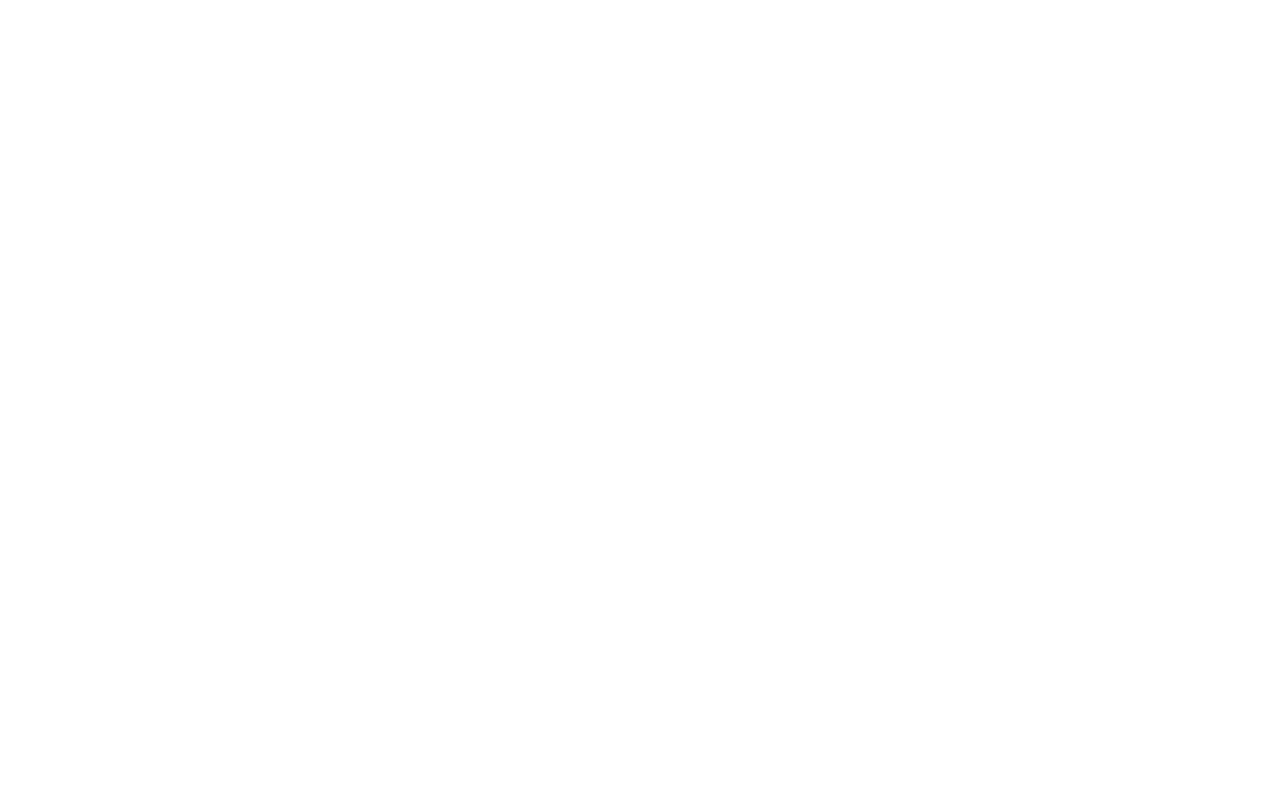
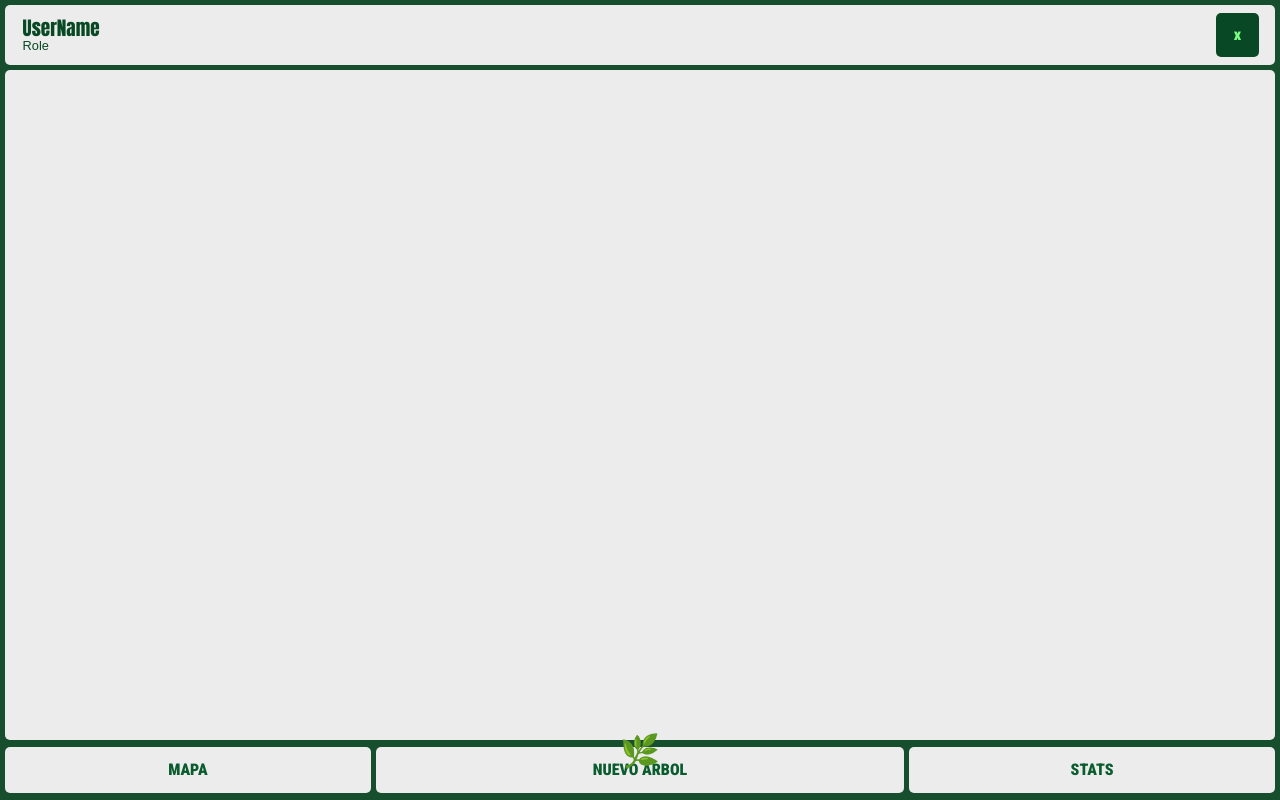
Before and after one commit to victoriasegovia/Counting-Trees, a React app in the folder frontend/: page /map in a window 1280 px wide. Before the commit this address had no page. Built offline with nearby package versions, Linux system fonts and the light colour scheme; the HTML template or start-up script is replaced by a standard one.

Commit message:
app layout created with top and bottom bars css implemented

```diff
--- a/frontend/src/App.css
+++ b/frontend/src/App.css
@@ -1,44 +1,31 @@
 @import "tailwindcss";
+@import url('https://fonts.googleapis.com/css2?family=Anton&display=swap');
+@import url('https://fonts.googleapis.com/css2?family=Roboto+Condensed:wght@900&display=swap');
 
+body {
+  margin: 0;
+  font-family: 'Roboto Condensed', sans-serif;
+  background-color: #174F2E;
+  color: #ffffff;
+}
+
+/* Opcional: contenedor raíz global */
 #root {
   max-width: 1280px;
   margin: 0 auto;
-  padding: 2rem;
   text-align: center;
 }
 
-.logo {
-  height: 6em;
-  padding: 1.5em;
-  will-change: filter;
-  transition: filter 300ms;
-}
-.logo:hover {
-  filter: drop-shadow(0 0 2em #646cffaa);
-}
-.logo.react:hover {
-  filter: drop-shadow(0 0 2em #61dafbaa);
-}
+@keyframes float {
+  0% {
+    transform: translateY(0);
+  }
 
-@keyframes logo-spin {
-  from {
-    transform: rotate(0deg);
+  50% {
+    transform: translateY(-10px);
   }
-  to {
-    transform: rotate(360deg);
+
+  100% {
+    transform: translateY(0);
   }
 }
-
-@media (prefers-reduced-motion: no-preference) {
-  a:nth-of-type(2) .logo {
-    animation: logo-spin infinite 20s linear;
-  }
-}
-
-.card {
-  padding: 2em;
-}
-
-.read-the-docs {
-  color: #888;
-}
--- a/frontend/src/App.jsx
+++ b/frontend/src/App.jsx
@@ -1,6 +1,7 @@
 import { BrowserRouter as Router, Routes, Route } from 'react-router-dom';
 import Home from './pages/Home';
 import RegisterForm from './pages/RegisterForm';
+import MapView from './pages/MapView';
 import './App.css';
 
 function App() {
@@ -12,6 +13,7 @@
         <Routes>
           <Route path="/" element={<Home />} />
           <Route path="/access" element={<RegisterForm />} />
+          <Route path="/map" element={<MapView />} />
         </Routes>
       </Router>
     </>
--- /dev/null
+++ b/frontend/src/CSS/AppLayout.css
@@ -0,0 +1,131 @@
+:root {
+    --topbar-height: 60px;
+    --bottombar-height: 50px;
+    --side-margin: 5px;
+    --gap-margin: 5px;
+    --border-radius: 5px;
+}
+
+/* TopBar */
+.topbar {
+    position: fixed;
+    top: var(--side-margin);
+    left: var(--side-margin);
+    right: var(--side-margin);
+    height: var(--topbar-height);
+
+    display: flex;
+    justify-content: space-between;
+    align-items: center;
+
+    background-color: #ECECEC;
+    border-radius: var(--border-radius);
+    z-index: 1000;
+    padding: 0 1rem;
+}
+
+.topbar-user {
+    display: flex;
+    flex-direction: column;
+    align-items: flex-start;
+    text-align: left;
+    line-height: 1.1;
+    padding: 0.1rem;
+}
+
+.topbar-username {
+    font-size: 1.2rem;
+    font-family: 'Anton', sans-serif;
+    color: #094824;
+}
+
+.topbar-role {
+    font-size: 0.8rem;
+    font-family: 'Roboto Condensed Regular', sans-serif;
+    color: #094824;
+}
+
+.logout-button {
+    background-color: #094824;
+    color: #7BFF83;
+    border: none;
+    font-size: 1rem;
+    border-radius: 5px;
+    cursor: pointer;
+    transition: 0.2s;
+    width: 2.7rem;
+    height: 2.7rem;
+    display: flex;
+    align-items: center;
+    justify-content: center;
+}
+
+.logout-button:hover {
+    background-color: #084d27;
+}
+
+/* BottomBar */
+.bottombar {
+    position: fixed;
+    bottom: var(--side-margin);
+    left: var(--side-margin);
+    right: var(--side-margin);
+    height: var(--bottombar-height);
+
+    display: flex;
+    justify-content: space-around;
+    align-items: center;
+    gap: 5px;
+
+    z-index: 1000;
+}
+
+.bottom-button {
+    flex: 1;
+    display: flex;
+    flex-direction: column;
+    align-items: center;
+    justify-content: center;
+
+    background-color: #ECECEC;
+    border-radius: var(--border-radius);
+    cursor: pointer;
+
+    font-family: 'Roboto Condensed', sans-serif;
+    font-weight: 900;
+    color: #0a5c2f;
+}
+
+.center-button {
+    flex: 1.5;
+    position: relative;
+}
+
+.center-button span {
+    position: relative;
+    z-index: 2;
+}
+
+.center-button::before {
+    content: "🌿";
+    position: absolute;
+    top: -50%;
+    left: 50%;
+    transform: translateX(-50%);
+    font-size: 2rem;
+    z-index: 3;
+    pointer-events: none;
+}
+
+.view {
+    position: absolute;
+    top: calc(var(--side-margin) + var(--topbar-height) + var(--gap-margin));
+    bottom: calc(var(--side-margin) + var(--bottombar-height) + var(--gap-margin));
+    left: var(--side-margin);
+    right: var(--side-margin);
+
+    background-color: #ececec;
+    border-radius: var(--border-radius);
+    overflow: hidden;
+    z-index: 0;
+}
--- /dev/null
+++ b/frontend/src/CSS/Landing.css
@@ -0,0 +1,69 @@
+@import url('https://fonts.googleapis.com/css2?family=Anton&display=swap');
+@import url('https://fonts.googleapis.com/css2?family=Roboto+Condensed:wght@900&display=swap');
+
+#root {
+    max-width: 1280px;
+    margin: 0 auto;
+    padding: 2rem;
+    text-align: center;
+}
+
+body {
+    margin: 0;
+    background-color: #174F2E;
+}
+
+.title {
+    font-family: 'Anton', sans-serif;
+    line-height: 0.01;
+    font-size: 1.45rem;
+    color: #7BFF83;
+}
+
+.btn-observer {
+    font-family: 'Roboto Condensed', sans-serif;
+    font-weight: 900;
+    color: #174F2E;
+    background-color: #5BBD84;
+    margin: 0.2rem;
+    width: 90%;
+}
+
+.btn-access {
+    font-family: 'Roboto Condensed', sans-serif;
+    font-weight: 900;
+    color: #7BFF83;
+    background-color: #1F623B;
+    margin: 0.2rem;
+    width: 90%;
+}
+
+.container-landing {
+    display: flex;
+    flex-direction: column;
+    align-items: center;
+    gap: 5rem;
+}
+
+.trees {
+    font-size: 3rem;
+    letter-spacing: -1rem;
+}
+
+.eyes {
+    animation: float 2s ease-in-out infinite;
+}
+
+@keyframes float {
+    0% {
+        transform: translateY(0);
+    }
+
+    50% {
+        transform: translateY(-10px);
+    }
+
+    100% {
+        transform: translateY(0);
+    }
+}
--- /dev/null
+++ b/frontend/src/components/BottomBar.jsx
@@ -0,0 +1,22 @@
+import React from "react";
+import '../CSS/AppLayout.css';
+
+export default function BottomBar() {
+    return (
+        <>
+            <div className="bottombar">
+                <button className="bottom-button">
+                    <span>MAPA</span>
+                </button>
+
+                <button className="bottom-button center-button">
+                    <span>NUEVO ÁRBOL</span>
+                </button>
+
+                <button className="bottom-button">
+                    <span>STATS</span>
+                </button>
+            </div>
+        </>
+    )
+}
--- /dev/null
+++ b/frontend/src/components/TopBar.jsx
@@ -0,0 +1,19 @@
+import React from "react";
+import '../CSS/AppLayout.css';
+
+export default function TopBar() {
+    return (
+        <>
+            <div className="topbar">
+                <div className="topbar-user">
+                    <h2 className="topbar-username">UserName</h2>
+                    <span className="topbar-role">Role</span>
+                </div>
+
+                <button className="logout-button">
+                    x
+                </button>
+            </div>
+        </>
+    )
+}
--- a/frontend/src/pages/Home.jsx
+++ b/frontend/src/pages/Home.jsx
@@ -1,12 +1,33 @@
 import { Link } from 'react-router-dom';
+import "../CSS/Landing.css";
 
 export default function Home() {
 
     return (
         <>
-            <h1>Welcome</h1>
-            <Link to={"/access"}><button>Log In</button></Link>
-            <Link to={"/access"}><button>Register</button></Link>
+            <div className='container-landing'>
+
+                <div className='title'>
+                    <h1>COUNTING</h1><br></br>
+                    <h1>TREES</h1>
+                </div>
+
+                <p className='trees'>🌳🌳🌳</p>
+                <div>
+                    <div style={{ position: 'relative', display: 'inline-block', width: '100%' }}>
+                        <span className='eyes' style={{
+                            position: 'absolute',
+                            top: '-30px',
+                            right: '-20px',
+                            fontSize: '3rem'
+                        }} >👀</span>
+                        <Link to={"/map"}><button className='btn-observer'>CONTINUA COMO OBSERVADOR</button></Link> <br></br>
+                    </div>
+                    <Link to={"/access"}><button className='btn-access'>LOG IN</button></Link> <br></br>
+                    <Link to={"/access"}><button className='btn-access'>REGÍSTRATE</button></Link>
+                </div >
+
+            </div>
         </>
     )
 }
--- /dev/null
+++ b/frontend/src/pages/MapView.jsx
@@ -0,0 +1,17 @@
+import TopBar from "../components/TopBar";
+import BottomBar from "../components/BottomBar";
+import "../CSS/AppLayout.css";
+
+export default function MapView() {
+    return (
+        <>
+            <TopBar />
+
+            <div className="view">
+
+            </div>
+
+            <BottomBar />
+        </>
+    )
+}
```
